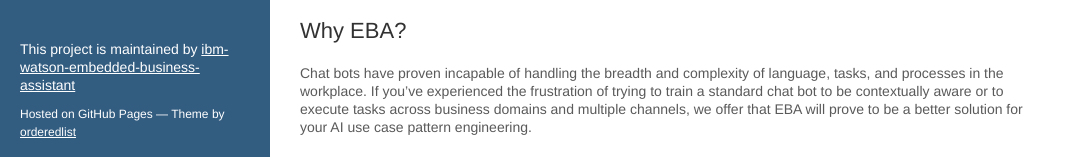
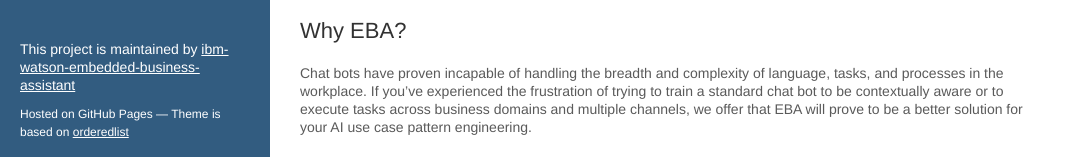
Before and after one commit to ibm-watson-embedded-business-assistant/eba-example-agents, a Jekyll site: the page built from README.md, in a window 1280 px wide and 900 px high, scrolled down 590 px. Shown: the part 740-897 px from the top of the window, without its empty margins (0-1083 px from the left). Built offline with Jekyll 4.4.1, drawn with Linux system fonts in a browser that asks for light colours; our own code applies the rules of GitHub Pages for plain Markdown files; the repository's description, which GitHub fills in, is left out.

Commit message:
Update default.html

```diff
--- a/_layouts/default.html
+++ b/_layouts/default.html
@@ -60,7 +60,7 @@
         {% if site.github.is_project_page %}
         <p>This project is maintained by <a href="{{ site.github.owner_url }}">{{ site.github.owner_name }}</a></p>
         {% endif %}
-        <p><small>Hosted on GitHub Pages &mdash; Theme by <a href="https://github.com/orderedlist">orderedlist</a></small></p>
+        <p><small>Hosted on GitHub Pages &mdash; Theme is based on <a href="https://github.com/orderedlist">orderedlist</a></small></p>
       </footer>
     </div>
     <script src="{{ "/assets/js/youtube.js?v=" | append: site.github.build_revision | relative_url }}"></script>
```
